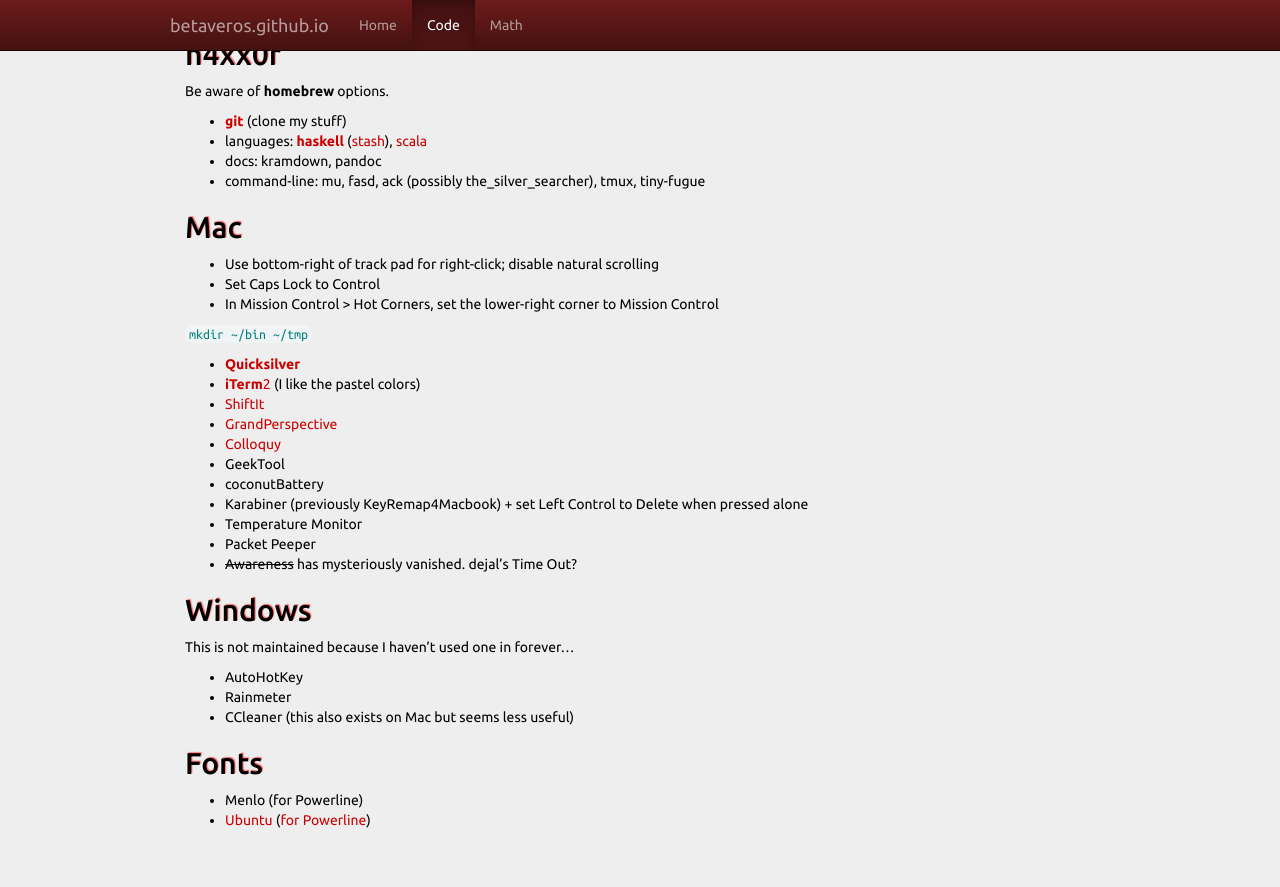
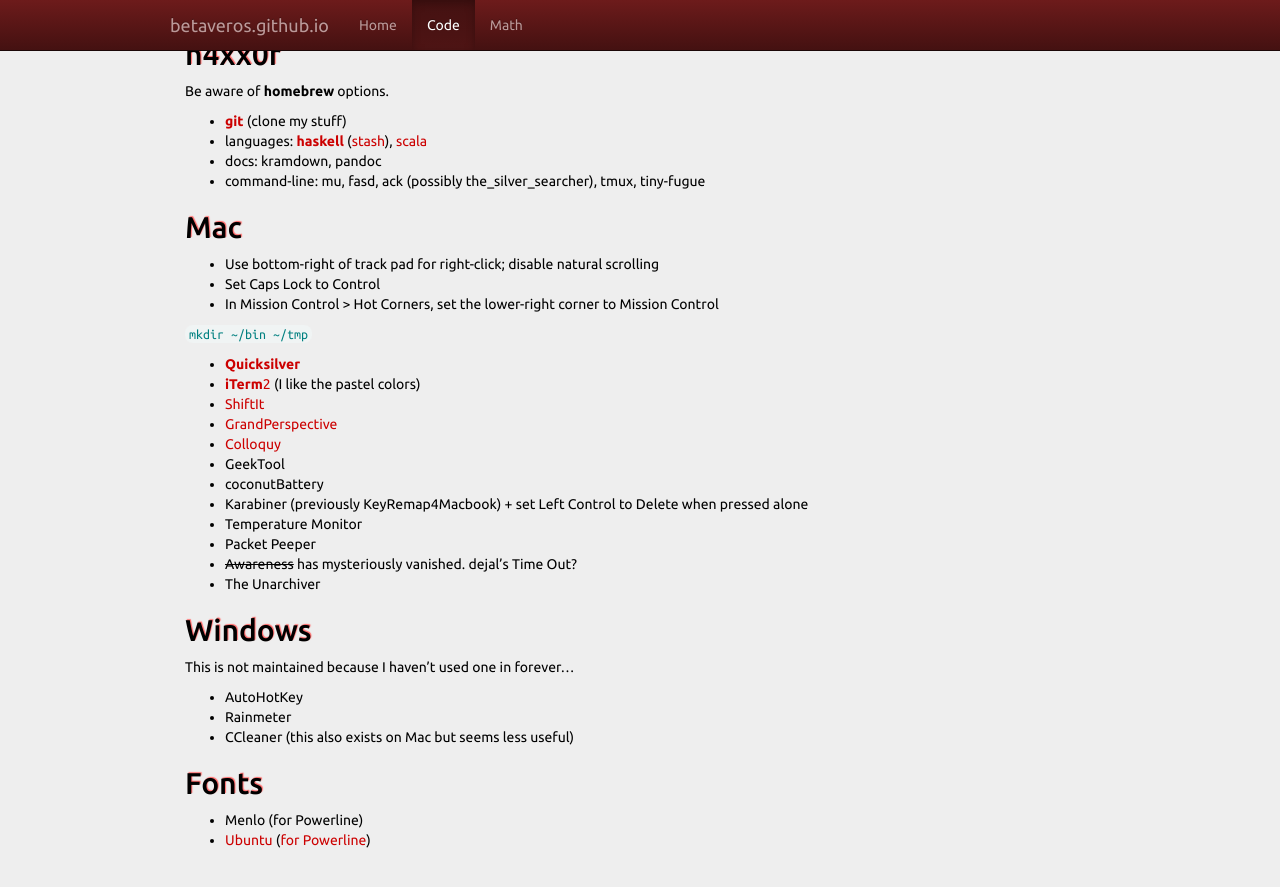
Before and after one commit to betaveros/betaveros.github.io, a Jekyll site: the page built from _posts/2015-05-27-init.markdown, in a window 1280 px wide and 900 px high, scrolled down 515 px. Shown: the top 887 px of the window. Built offline with Jekyll 4.4.1, drawn with Linux system fonts in a browser that asks for light colours.

Commit message:
init: The Unarchiver

```diff
--- a/_posts/2015-05-27-init.markdown
+++ b/_posts/2015-05-27-init.markdown
@@ -51,6 +51,7 @@
 - Temperature Monitor
 - Packet Peeper
 - <del>Awareness</del> has mysteriously vanished. dejal's Time Out?
+- The Unarchiver
 
 ## Windows
 
```
